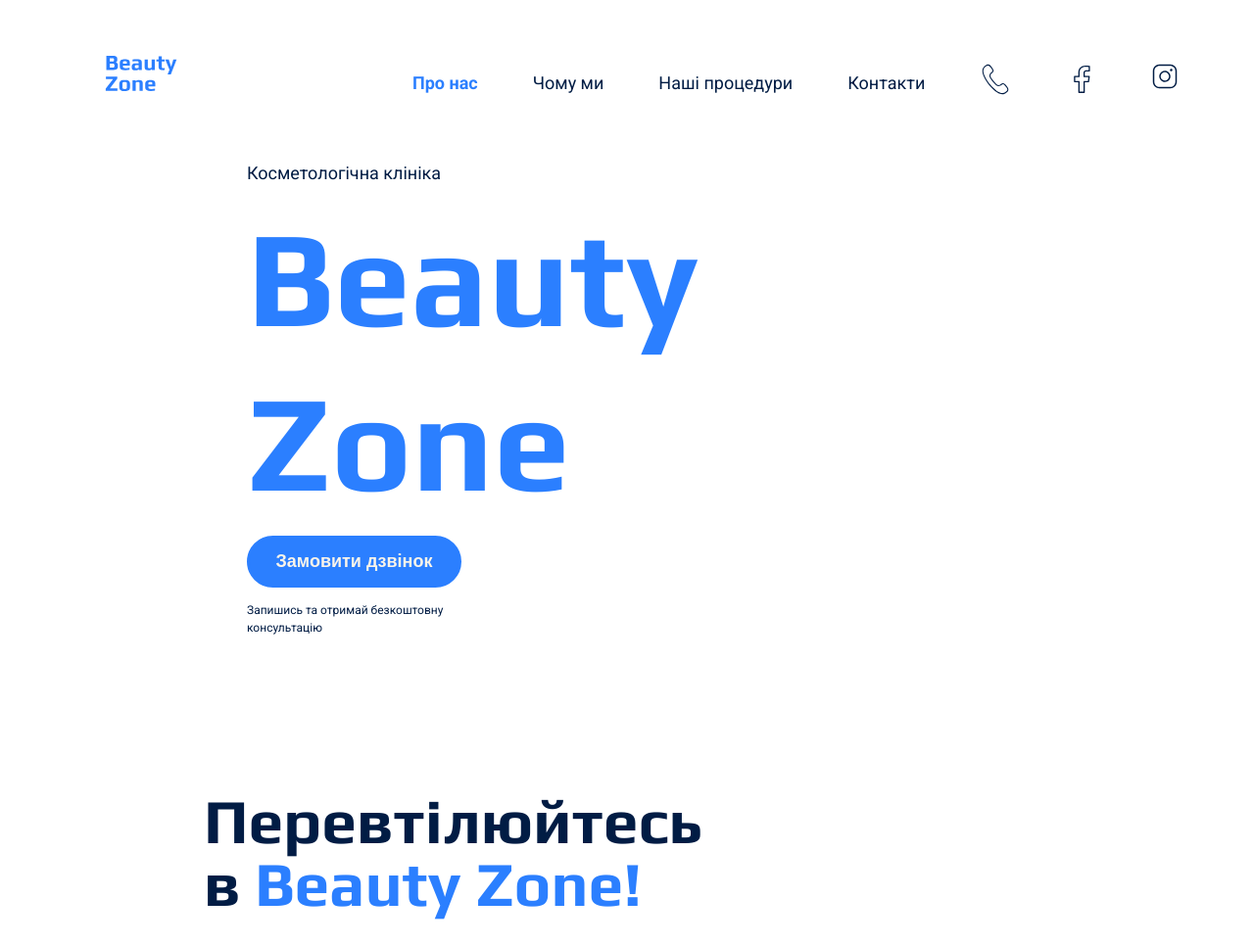
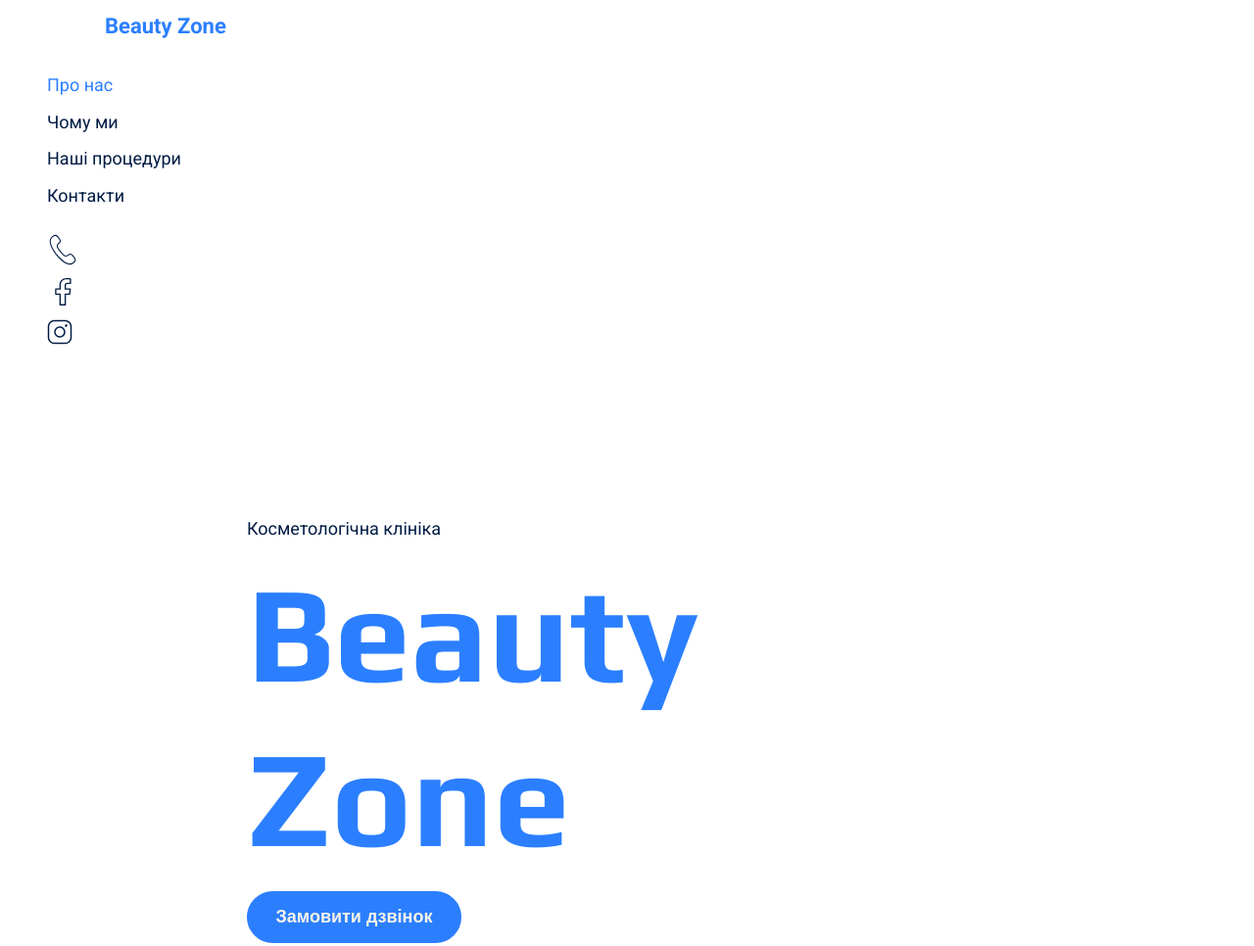
Before and after one commit to kasapchuk/genius-homework-1, a plain HTML site: page index.html in a window 1280 px wide. Shown: the top 966 px of the page at 98% size. Drawn offline with Linux system fonts and the light colour scheme.

Commit message:
two commit

```diff
--- a/css/styles.css
+++ b/css/styles.css
@@ -89,11 +89,14 @@ span {
 }
 
 /*Logo*/
-.logo {
+.logo-one {
 width: 74px;
 height: 42px;
-float: left;
-padding: 32px 240px 32px 99px;
+font: Play, sans-serif;
+font-weight: 700;
+font-size: 22px;
+line-height: 1;
+padding: 32px 256px 32px 99px;
 }
 
 .logo-two {
@@ -102,12 +105,7 @@ padding: 32px 240px 32px 99px;
 }
 
 /*navigation*/
-.nav-one li{
-    float: left;
-    padding-top: 42.5px;
-    padding-bottom: 42.5px;
-    padding-right: 56px;
-}
+
 
 /*Sections*/
 /*Section-one*/
--- a/index.html
+++ b/index.html
@@ -12,14 +12,15 @@
   </head>
   <body>
     <header>
+      <div class="container header-inner">
         <nav class="nav-one">
-        <a href="">
-          <img class="logo" src="/images/logo.svg" alt=" логотип beauty zone" />
+          <a class="link" href="#logo"
+            ><span class="logo-one">Beauty Zone</span>
           </a>
           <ul>
             <li>
               <a class="link" href="#about-us"
-              ><span class="about-us">Про нас</span></a
+                ><span class="#about-us">Про нас</span></a
               >
             </li>
             <li><a class="link" href="#why-us">Чому ми</a></li>
@@ -46,6 +47,7 @@
             </li>
           </ul>
         </nav>
+      </div>
     </header>
     <main>
       <section class="section-hero">
```
Also changed, not shown: tst.html (added, +33 -0 lines), 1 other file. Lines whose indentation alone changed are shown as unchanged.
